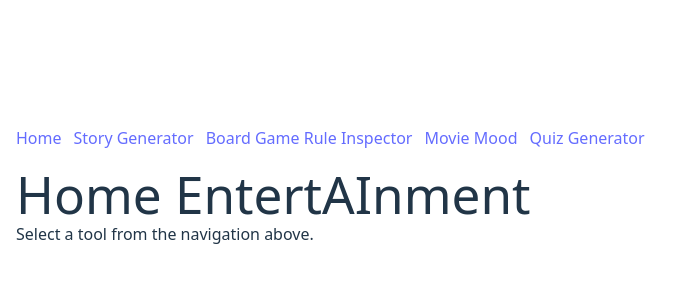
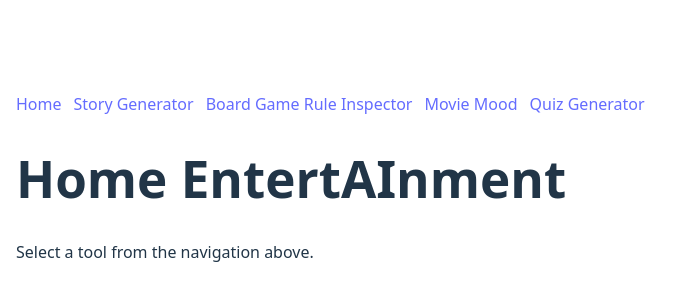
Before and after one commit to salt-community/homeEntertAInment, a React (Vite) app in the folder frontend/: page / in a window 1280 px wide. Shown: the part 214-514 px from the top of the page, without its empty margins (0-692 px from the left). Built offline with nearby package versions, Linux system fonts and the light colour scheme; no server answers.

Commit message:
fix: configure Tailwind CSS properly
- Add proper content paths to tailwind.config.js
- Fix CSS imports to use proper Tailwind directives
- This enables all Tailwind classes to work correctly

```diff
--- a/frontend/src/index.css
+++ b/frontend/src/index.css
@@ -1,4 +1,6 @@
-@import "tailwindcss";
+@tailwind base;
+@tailwind components;
+@tailwind utilities;
 
 :root {
   font-family: system-ui, Avenir, Helvetica, Arial, sans-serif;
--- a/frontend/tailwind.config.js
+++ b/frontend/tailwind.config.js
@@ -1,2 +1,11 @@
 /** @type {import('tailwindcss').Config} */
-export default {};
+export default {
+  content: [
+    "./index.html",
+    "./src/**/*.{js,ts,jsx,tsx}",
+  ],
+  theme: {
+    extend: {},
+  },
+  plugins: [],
+};
```
